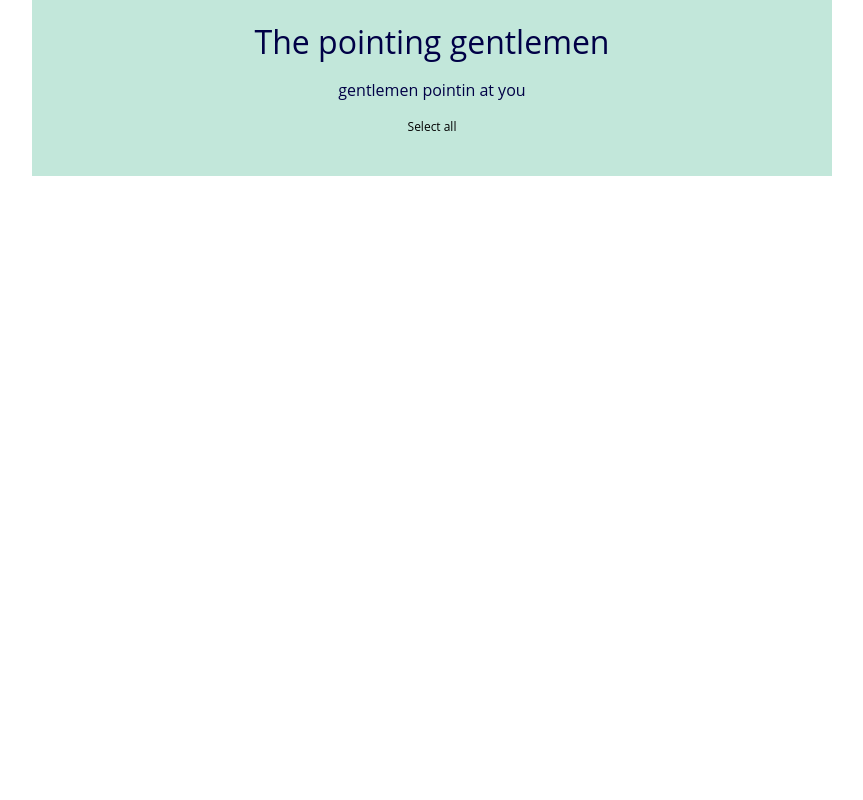
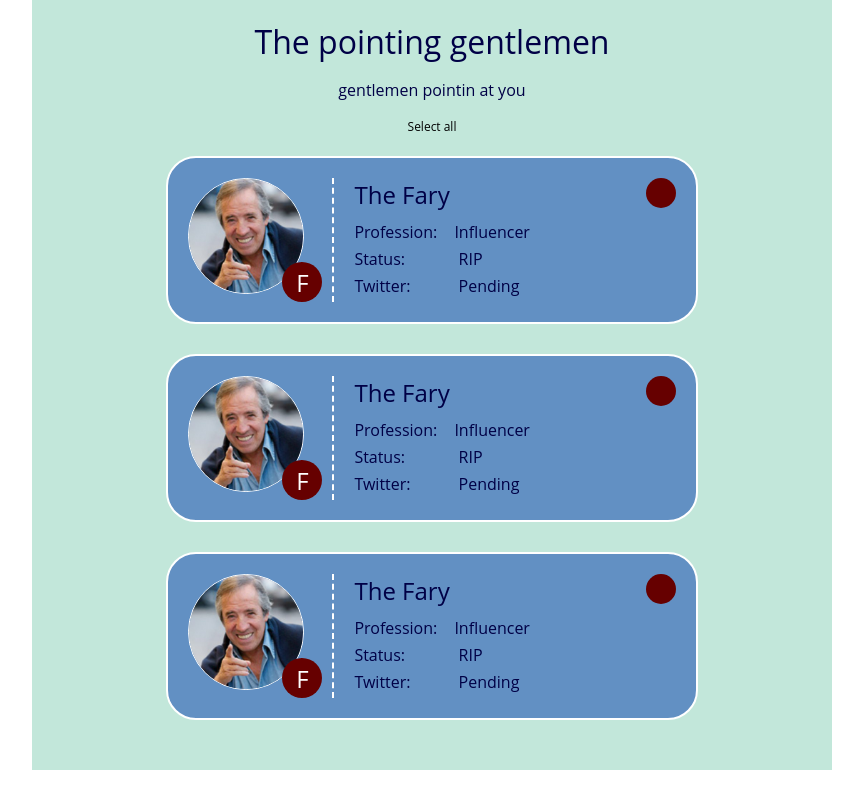
Before and after one commit to Marianlopig/202204-w4ch1-marian-lopez, a React (Create React App) app: page / in a window 1280 px wide. Shown: the whole page, without its empty margins (208-1071 px from the left). Built offline with nearby package versions, Linux system fonts and the light colour scheme.

Commit message:
loop for card creating implemented

```diff
--- a/src/App.js
+++ b/src/App.js
@@ -1,7 +1,12 @@
-import Button from "./components/Text/Button/Button";
+import { useState } from "react";
+import Gentleman from "./components/Gentleman/Gentleman";
+import Button from "./components/Button/Button";
 import Text from "./components/Text/Text";
+import gentlemens from "./gentlemen";
 
 function App() {
+  const [gentlemen, setGentlemen] = useState(gentlemens);
+
   return (
     <>
       <div className="container">
@@ -13,7 +18,11 @@ function App() {
           <Button />
         </section>
         <main className="main">
-          <ul className="gentlemen"></ul>
+          <ul className="gentlemen">
+            {gentlemen.map((gentleman) => {
+              return <Gentleman gentleman={gentleman} />;
+            })}
+          </ul>
         </main>
       </div>
     </>
--- a/src/components/Button/Button.js
+++ b/src/components/Button/Button.js
@@ -0,0 +1,4 @@
+const Button = () => {
+  return <button className="button button--select">Select all</button>;
+};
+export default Button;
--- a/src/components/Gentleman/Gentleman.js
+++ b/src/components/Gentleman/Gentleman.js
@@ -1,6 +1,5 @@
-const Gentleman = () => {
+const Gentleman = ({ gentleman }) => {
   return (
-    <>
     <li className="gentleman">
       <div className="gentleman__avatar-container">
         <img
@@ -28,6 +27,7 @@ const Gentleman = () => {
       <i className="icon gentleman__icon fas fa-check"></i>
       <i className="icon gentleman__icon gentleman__icon--delete fas fa-times"></i>
     </li>
-    </>
   );
 };
+
+export default Gentleman;
--- a/src/components/Text/Button/Button.js
+++ /dev/null
@@ -1,4 +0,0 @@
-const Button = () => {
-  return <button className="button button--select">Select all</button>;
-};
-export default Button;
--- a/src/gentlemen.js
+++ b/src/gentlemen.js
@@ -1,4 +1,4 @@
-const gentlement = [
+const gentlemen = [
   {
     id: 1,
     name: "Bertin Osborne",
@@ -30,3 +30,5 @@ const gentlement = [
     selected: true,
   },
 ];
+
+export default gentlemen;
```
Lines whose indentation alone changed are shown as unchanged.
